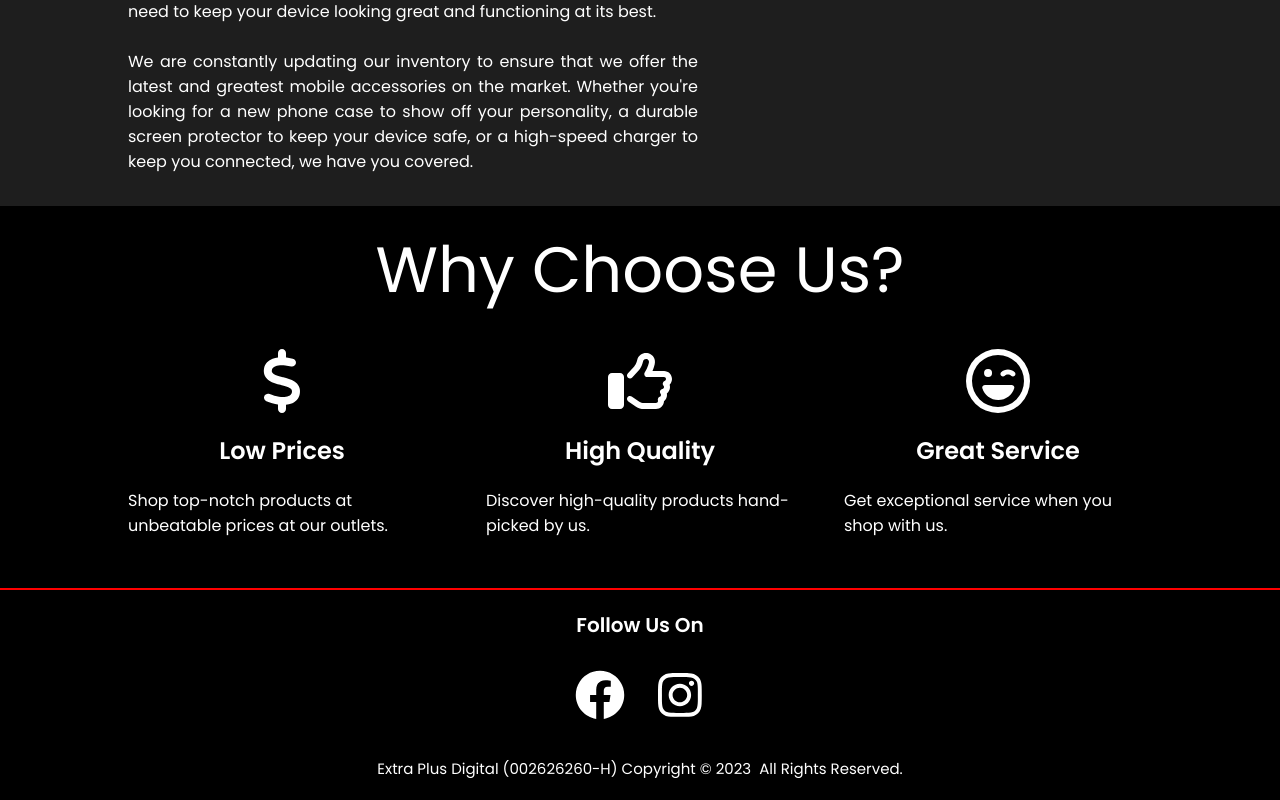
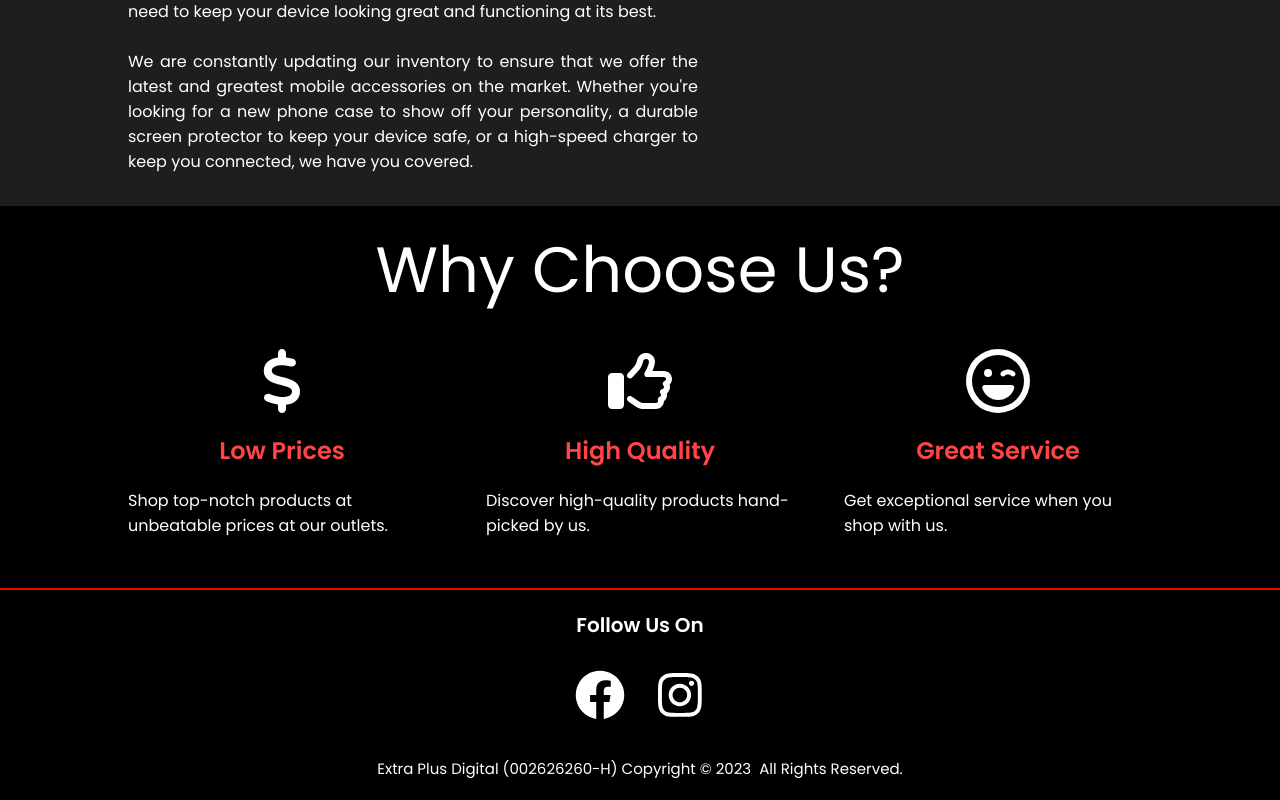
Before and after one commit to Sodiumchloridy/superhero-gadget, a Next.js app: page /about-us in a window 1280 px wide. Shown: the part 842-1642 px from the top of the page. Built offline with nearby package versions, Linux system fonts and the light colour scheme.

Commit message:
updated files

```diff
--- a/app/about-us/about-us.css
+++ b/app/about-us/about-us.css
@@ -140,6 +140,7 @@
 .about-us .grid-item h2 {
     font-size: 1.5rem;
     font-weight: 600;
+    color: rgb(255, 69, 69);
 }
 
 .about-us .grid-item p {
```
